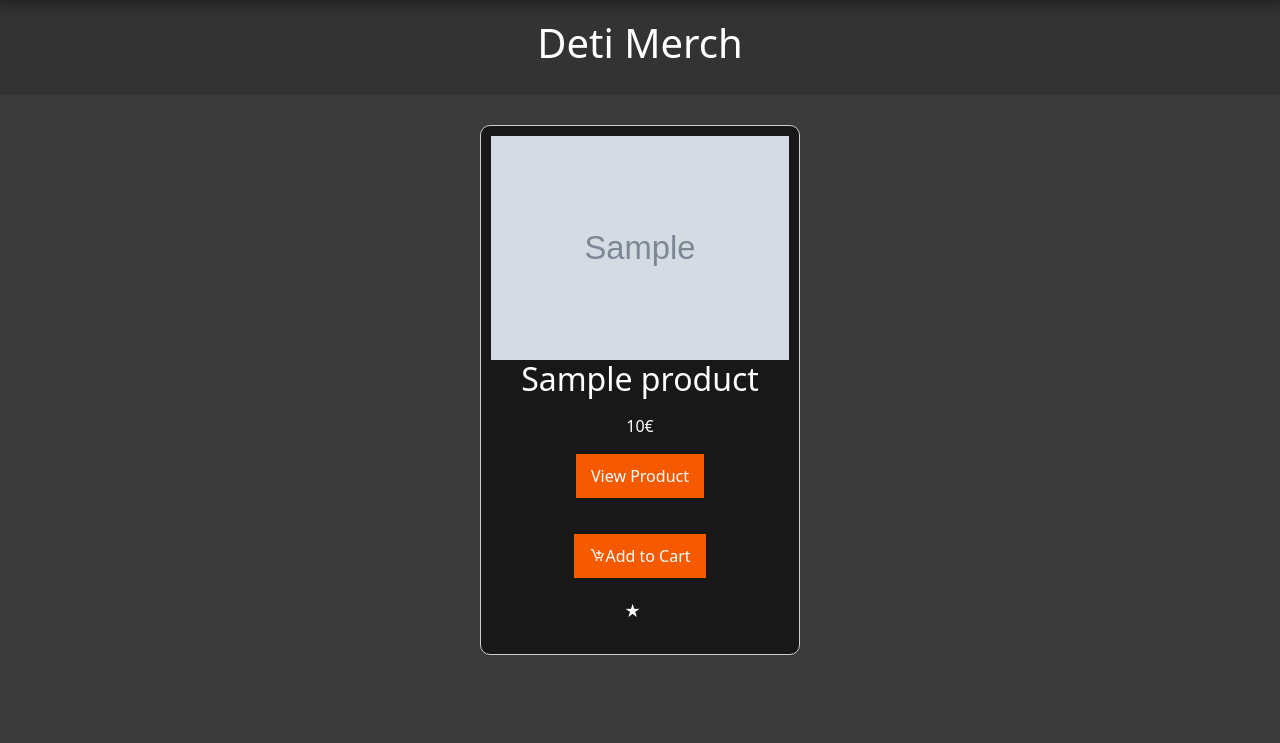
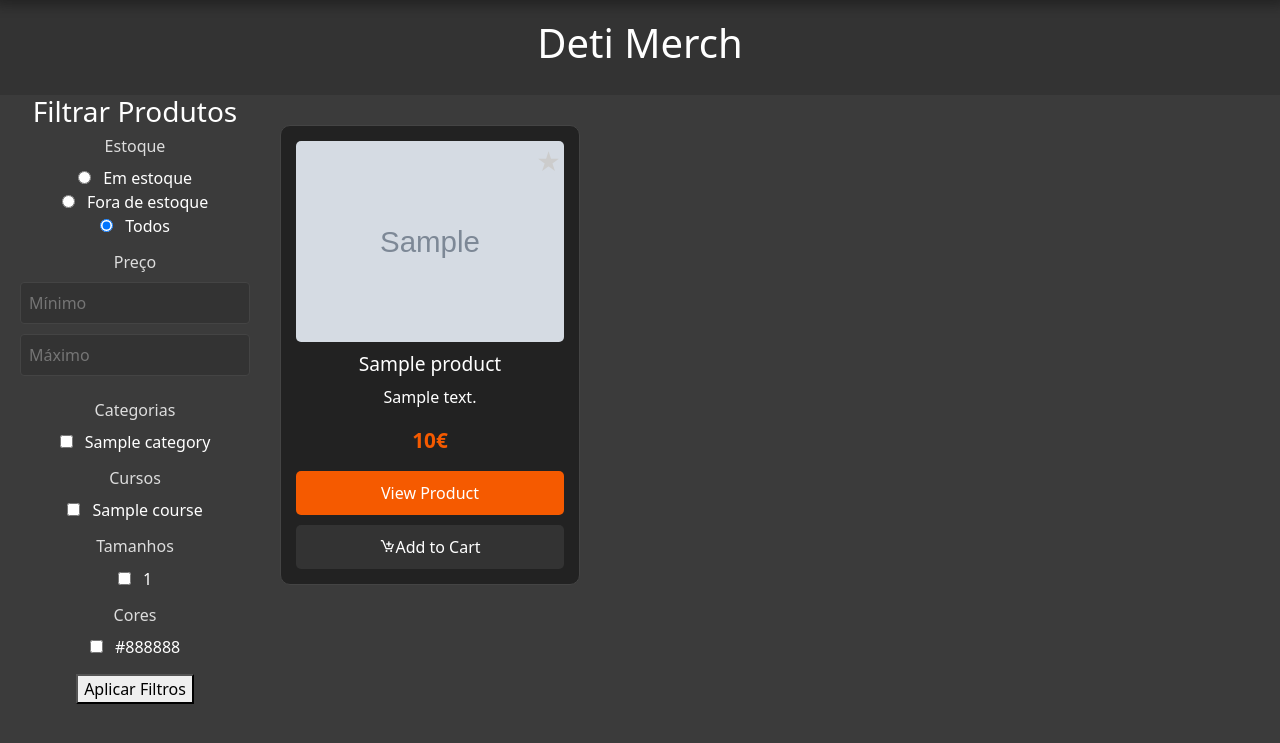
Before and after one commit to Rodrigo-Hr25/IHC, a Python web app: template Project/app_org/templates/index.html in a window 1280 px wide. Shown: the part 57-800 px from the top of the page. Run offline with Jinja, Linux system fonts and the light colour scheme; the template is opened without the code that fills it: most values are stand-ins (such as "Sample title", 1, 10 or a date in 2020); grey boxes marked "Sample" are stand-in pictures.

Commit message:
Filters added, need modifications !

```diff
--- a/Project/app_org/static/css/index.css
+++ b/Project/app_org/static/css/index.css
@@ -1,8 +1,24 @@
-
 header {
     background-color: #333;
     color: white;
     padding: 20px;
+    text-align: center;
+}
+
+.page-container {
+    display: flex;
+    max-width: 1400px;
+    margin: 0 auto;
+    padding: 0 20px;
+}
+
+.filters-column {
+    width: 250px;
+    padding-right: 20px;
+    position: sticky;
+    top: 20px;
+    align-self: flex-start;
+    height: fit-content;
 }
 
 .product-container {
@@ -10,33 +26,54 @@ header {
     justify-content: space-around;
     flex-wrap: wrap;
     margin: 20px auto;
+    max-width: 1200px;
 }
 
 .product {
-    margin:10px;
-    padding: 10px;
+    margin: 10px;
+    padding: 15px;
     border-radius: 10px;
-    width: 320px;
-    border: 1px solid #ccc;
-    background-color: #181818;
+    width: 300px;
+    border: 1px solid #444;
+    background-color: #222;
+    color: white;
+    transition: transform 0.3s, box-shadow 0.3s;
+    position: relative;
+}
+
+.product:hover {
+    transform: translateY(-5px);
+    box-shadow: 0 5px 15px rgba(245, 90, 0, 0.3);
 }
 
 .product img {
     max-width: 100%;
+    border-radius: 5px;
 }
 
-.price {
+.card-title {
+    color: white;
+    margin: 10px 0;
+    font-size: 1.2rem;
+}
+
+.card-price {
     font-weight: bold;
     color: #f55a00;
+    font-size: 1.3rem;
+    margin: 10px 0;
 }
 
 .view-product {
     background-color: #f55a00;
     color: #ffffff;
-    border: 0px solid #ffffff;
+    border: none;
     padding: 10px 15px;
     cursor: pointer;
     transition: background-color 0.3s;
+    border-radius: 5px;
+    width: 100%;
+    margin: 5px 0;
 }
 
 .view-product:hover {
@@ -44,31 +81,132 @@ header {
 }
 
 .add-to-cart {
-    background-color: #f55a00;
+    background-color: #333;
     color: #ffffff;
-    border: 0px solid #ffffff;
+    border: none;
     padding: 10px 15px;
     cursor: pointer;
     transition: background-color 0.3s;
-    margin-top: 20px;
+    margin-top: 5px;
+    border-radius: 5px;
+    width: 100%;
 }
 
 .add-to-cart:hover {
+    background-color: #f55a00;
+}
+
+.add-to-favorites {
+    background-color: transparent;
+    color: #ccc;
+    border: none;
+    border-radius: 50%;
+    padding: 8px;
+    cursor: pointer;
+    font-size: 1.5rem;
+    transition: color 0.3s;
+    position: absolute;
+    top: 10px;
+    right: 10px;
+}
+
+.add-to-favorites:hover {
+    color: #f55a00;
+}
+
+.filter-container {
+    background-color: #222;
+    padding: 20px;
+    border-radius: 10px;
+    color: white;
+    margin-bottom: 20px;
+}
+
+.filter-container h3 {
+    margin-top: 0;
+    padding-bottom: 10px;
+    border-bottom: 1px solid #444;
+    color: #f55a00;
+}
+
+.filter-section {
+    margin-bottom: 15px;
+}
+
+.filter-section h4 {
+    margin-bottom: 10px;
+    font-size: 16px;
+    color: #ddd;
+}
+
+.filter-section ul {
+    list-style: none;
+    padding-left: 0;
+}
+
+.filter-section li {
+    margin-bottom: 5px;
+    color: #ccc;
+}
+
+.price-range {
+    margin-top: 10px;
+}
+
+.price-range p {
+    margin-top: 5px;
+    font-size: 14px;
+    color: #ccc;
+}
+
+.reset-filters {
+    background-color: #f55a00;
+    color: white;
+    border: none;
+    padding: 8px 15px;
+    border-radius: 4px;
+    cursor: pointer;
+    margin-top: 10px;
+    transition: background-color 0.3s;
+    width: 100%;
+}
+
+.reset-filters:hover {
     background-color: #ff3300;
 }
 
-.add-to-favorites {
-    background-color :transparent;
-    color: #ffff;
-    border: none;
-    border-radius: 10px;
-    padding: 5px 10px;
-    cursor: pointer;
-    margin-right: 15px;
-    transition: background-color 0.3s;
+/* Estilos dos inputs dos filtros */
+.filter-section input[type="checkbox"],
+.filter-section input[type="radio"] {
+    margin-right: 8px;
 }
-.add-to-favorites:hover {
-    border-radius: 10px;
-    color: #fff;
-    background-color: #ff3300;
+
+.filter-section input[type="number"] {
+    width: 100%;
+    padding: 8px;
+    margin-bottom: 10px;
+    background-color: #333;
+    border: 1px solid #444;
+    color: white;
+    border-radius: 4px;
 }
+
+@media (max-width: 768px) {
+    .page-container {
+        flex-direction: column;
+    }
+
+    .filters-column {
+        width: 100%;
+        padding-right: 0;
+        position: static;
+    }
+
+    .product-container {
+        justify-content: center;
+    }
+
+    .filter-container {
+        margin: 20px auto;
+    }
+}
--- /dev/null
+++ b/Project/app_org/templates/_filters.html
@@ -0,0 +1,74 @@
+<form method="GET" action="{{ url_for('main.index') }}" class="filter-form">
+    <h3>Filtrar Produtos</h3>
+
+    <div class="filter-section">
+        <h4>Estoque</h4>
+        <div class="filter-option">
+            <input type="radio" id="stock_in" name="stock" value="in" {% if request.args.get('stock') == 'in' %}checked{% endif %}>
+            <label for="stock_in">Em estoque</label>
+        </div>
+        <div class="filter-option">
+            <input type="radio" id="stock_out" name="stock" value="out" {% if request.args.get('stock') == 'out' %}checked{% endif %}>
+            <label for="stock_out">Fora de estoque</label>
+        </div>
+        <div class="filter-option">
+            <input type="radio" id="stock_all" name="stock" value="" {% if not request.args.get('stock') %}checked{% endif %}>
+            <label for="stock_all">Todos</label>
+        </div>
+    </div>
+
+    <div class="filter-section">
+        <h4>Preço</h4>
+        <div class="price-inputs">
+            <input type="number" name="price_min" value="{{ request.args.get('price_min', '') }}" placeholder="Mínimo" min="0">
+            <input type="number" name="price_max" value="{{ request.args.get('price_max', '') }}" placeholder="Máximo" min="0">
+        </div>
+    </div>
+
+    <div class="filter-section">
+        <h4>Categorias</h4>
+        {% for category in categories %}
+        <div class="filter-option">
+            <input type="checkbox" id="cat{{ category.id }}" name="categories" value="{{ category.id }}"
+                   {% if category.id|string in request.args.getlist('categories') %}checked{% endif %}>
+            <label for="cat{{ category.id }}">{{ category.name }}</label>
+        </div>
+        {% endfor %}
+    </div>
+
+    <!-- Filtro de Cursos -->
+    <div class="filter-section">
+        <h4>Cursos</h4>
+        {% for course in courses %}
+        <div class="filter-option">
+            <input type="checkbox" id="course{{ course.id }}" name="courses" value="{{ course.id }}"
+                   {% if course.id|string in request.args.getlist('courses') %}checked{% endif %}>
+            <label for="course{{ course.id }}">{{ course.name }}</label>
+        </div>
+        {% endfor %}
+    </div>
+
+    <div class="filter-section">
+        <h4>Tamanhos</h4>
+        {% for size in sizes %}
+        <div class="filter-option">
+            <input type="checkbox" id="size{{ loop.index }}" name="sizes" value="{{ size }}"
+                   {% if size in request.args.getlist('sizes') %}checked{% endif %}>
+            <label for="size{{ loop.index }}">{{ size }}</label>
+        </div>
+        {% endfor %}
+    </div>
+
+    <div class="filter-section">
+        <h4>Cores</h4>
+        {% for color in colors %}
+        <div class="filter-option">
+            <input type="checkbox" id="color{{ loop.index }}" name="colors" value="{{ color }}"
+                   {% if color in request.args.getlist('colors') %}checked{% endif %}>
+            <label for="color{{ loop.index }}">{{ color }}</label>
+        </div>
+        {% endfor %}
+    </div>
+
+    <button type="submit" class="apply-filters">Aplicar Filtros</button>
+</form>
--- a/Project/app_org/templates/index.html
+++ b/Project/app_org/templates/index.html
@@ -1,48 +1,55 @@
 {% extends 'base.html' %}
 
-<!-- Load Navbar -->
-{% include 'navbar.html' %} {% block styles %}
-<link
-  rel="stylesheet"
-  href="{{ url_for('static',filename='css/index.css') }}"
-/>
-{% endblock %} {% block content %}
+{% block styles %}
+<link rel="stylesheet" href="{{ url_for('static', filename='css/index.css') }}" />
+{% endblock %}
 
-<html>
-  <body>
+{% block content %}
+  {% include 'navbar.html' %}
+
   {% for message in get_flashed_messages() %}
     <div class="alert alert-success" role="alert">{{ message }}</div>
   {% endfor %}
+
   <header>
     <h1>Deti Merch</h1>
   </header>
+
+  <div class="page-container">
+    <div class="filters-column">
+      {% include '_filters.html' %}
+    </div>
+
+    <div class="products-center">
       <div class="row product-container">
-      {%for product in products%}
-
+        {% for product in products %}
           <div class="product col-md-12">
             <img
               class="card-img-top"
-          src="{{url_for('static',filename='assets/'+ product.image)}}"
-          alt="{{product.name}}"
+              src="{{ url_for('static', filename='assets/' + product.image) }}"
+              alt="{{ product.name }}"
             />
-        <h2 class="card-title">{{product.name}}</h2>
-        <p></p>
-        <p class="card-price">{{product.price|int}}€</p>
-        <form action="/product/{{product.id}}" method="GET">
+            <h2 class="card-title">{{ product.name }}</h2>
+            <p>{{ product.description }}</p>
+            <p class="card-price">{{ product.price | int }}€</p>
+            <form action="/product/{{ product.id }}" method="GET">
               <button class="view-product">View Product</button>
             </form>
-        <form action="/cart/add/{{product.id}}" method="POST">
+            <form action="/cart/add/{{ product.id }}" method="POST">
               <button class="add-to-cart">
                 <i class="bx bx-cart-add"></i>Add to Cart
               </button>
             </form>
-        <form action="/favorites/add/{{product.id}}" method="POST">
-          <button class="add-to-favorites">&#9733;</button>
+            <form action="/favorites/add/{{ product.id }}" method="POST">
+              <button class="add-to-favorites">★</button>
             </form>
           </div>
-      {%if loop.index % 3 == 0 and not loop.last%}
+          {% if loop.index % 3 == 0 and not loop.last %}
             </div>
-    <div class="row product-container">{%endif%} {%endfor%}</div>
-  </body>
-</html>
+            <div class="row product-container">
+          {% endif %}
+        {% endfor %}
+      </div>
+    </div>
+  </div>
 {% endblock %}
```
Also changed, not shown: Project/app_org/database.py (+23 -2 lines), Project/app_org/main.py (+46 -4 lines), Project/app_org/models.py (+8 -2 lines), Project/app_org/static/css/filtro.css (added, +58 -0 lines), Project/app_org/__init__.py (line endings or trailing spaces), Project/instance/database.sqlite (deleted), Project/instance/db.sqlite. Lines whose indentation alone changed are shown as unchanged.
